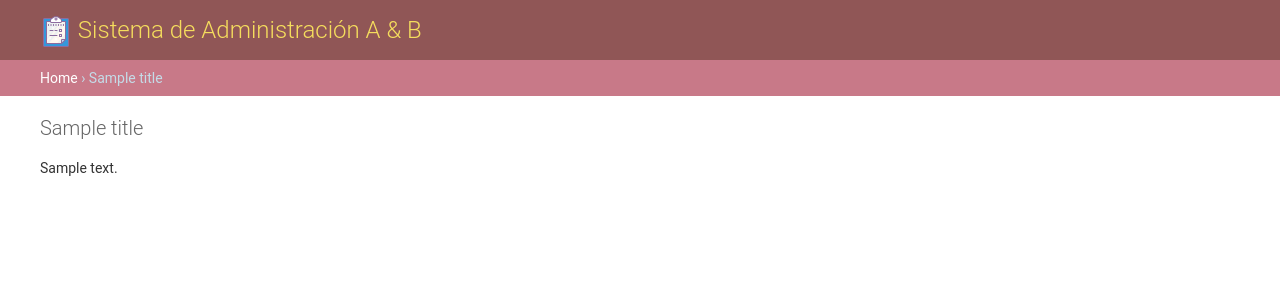
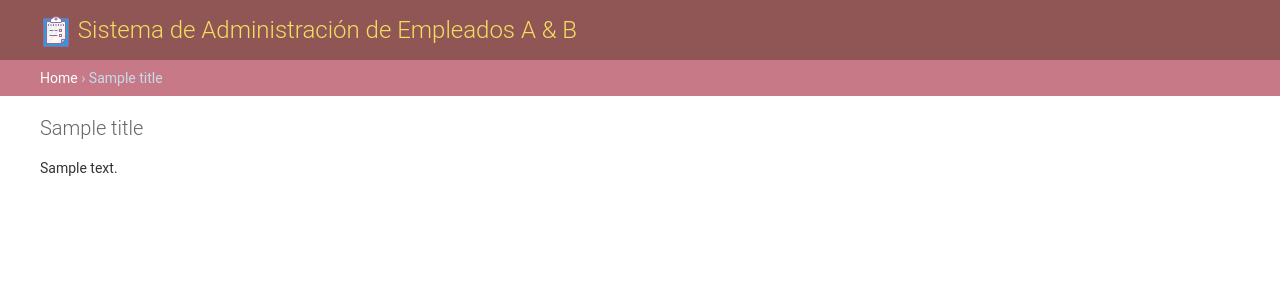
Before and after one commit to rikicop/ajaxProject, a Django app: template templates/admin/base_site.html in a window 1280 px wide. Shown: the top 300 px of the page. Run offline with Django 3.2, Linux system fonts and the light colour scheme; the template is opened without the code that fills it: most values are stand-ins (such as "Sample title", 1, 10 or a date in 2020).

Commit message:
Cambié el título del Login

```diff
--- a/templates/admin/base_site.html
+++ b/templates/admin/base_site.html
@@ -9,7 +9,7 @@
 
 <img src="{% static 'images/logo.png' %}" alt="Lamp" width="32" height="32">
 
-<a href="{% url 'admin:index' %}">Sistema de Administración A & B</a>
+<a href="{% url 'admin:index' %}">Sistema de Administración de Empleados A & B</a>
 
 
 
```
Also changed, not shown: db.sqlite3.
